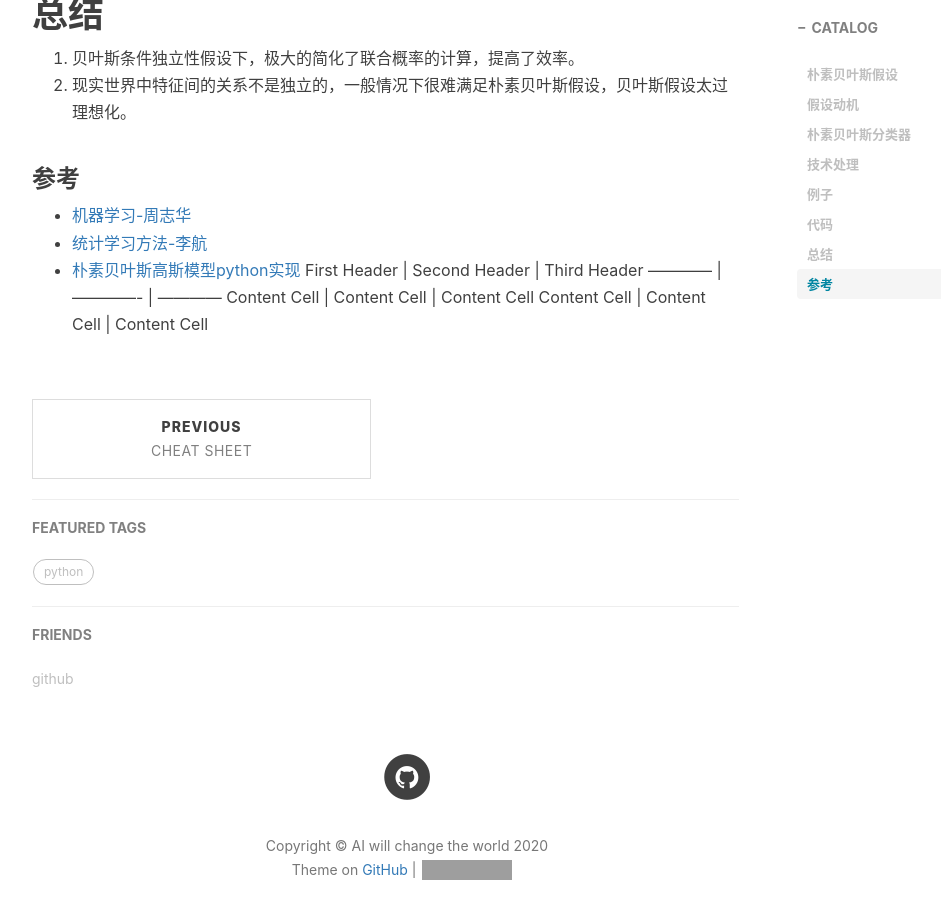
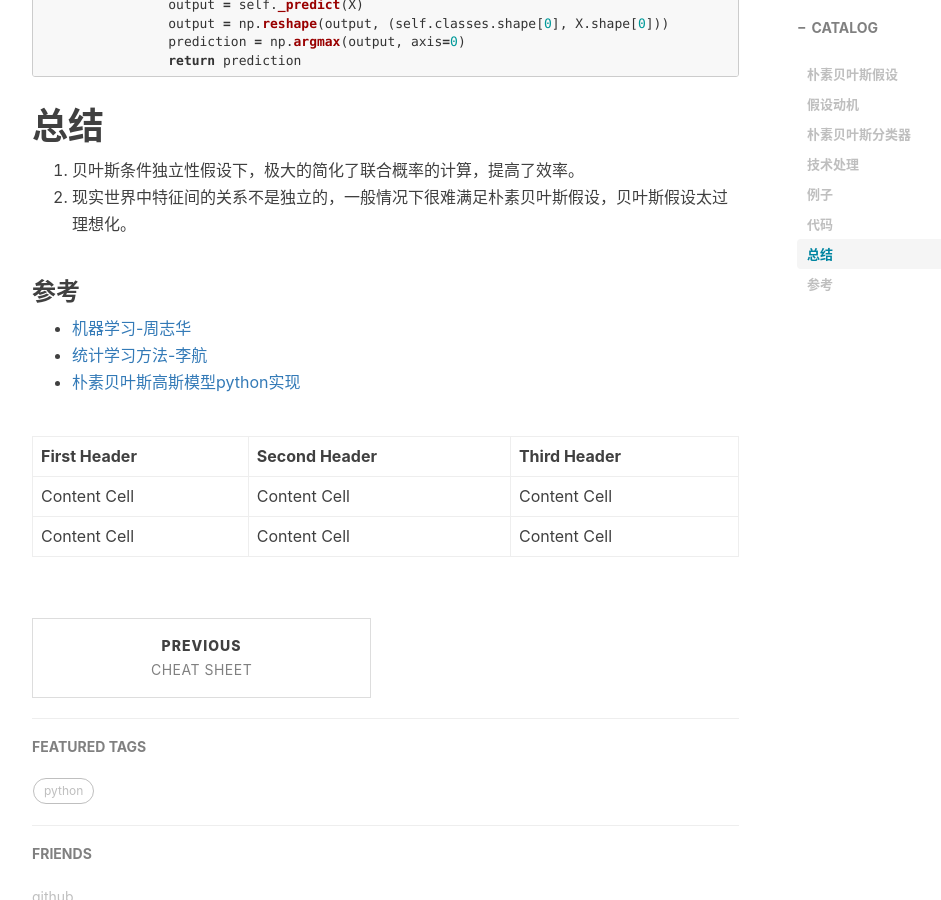
Before and after one commit to zhuxiaoxuhit/zhuxiaoxuhit.github.io, a Jekyll site: the page built from _posts/2020-03-13-朴素贝叶斯分类器.md, in a window 1280 px wide and 900 px high, scrolled down 5147 px. Shown: the whole window, without its empty margins (233-1174 px from the left). Built offline with Jekyll 4.4.1, drawn with Linux system fonts in a browser that asks for light colours; nearby versions of some CDN libraries; formulas are drawn with MathJax 3; comment, search, counter and statistics services are not loaded; some of the changed text lies outside the part shown; grey boxes are pictures that could not be loaded.

Commit message:
[MOD] bayes

```diff
--- a/_posts/2020-03-13-朴素贝叶斯分类器.md
+++ b/_posts/2020-03-13-朴素贝叶斯分类器.md
@@ -57,14 +57,15 @@
 使用贝叶斯估计判断是否新型冠状病毒感染者。
 数据集中有六人，其中感染者三人，未感染者三人。
 
-| 序号 | 发烧 | 咳嗽 | 无精神 | 感染 |
-| :---: | :---: | :---: | :----: | :---: |
-| 1 | 是 | 否 | 是 | 是 |
-| 2 | 是 | 是 | 否 | 是 |
-| 3 | 否 | 是 | 是 | 是 |
-| 4 | 否 | 否 | 否 | 否 |
-| 5 | 否 | 否 | 是 | 否 |
-| 6 | 否 | 是 | 否 | 否 |
+序号 | 发烧 | 咳嗽 | 无精神 | 感染
+:---: | :---: | :---: | :----: | :---:
+1 | 是 | 否 | 是 | 是
+2 | 是 | 是 | 否 | 是
+3 | 否 | 是 | 是 | 是
+4 | 否 | 否 | 否 | 否
+5 | 否 | 否 | 是 | 否
+6 | 否 | 是 | 否 | 否
+
 给定一人：发烧，不咳嗽，有精神，判断是否为新型冠状病毒感染者。
 分析：x是三维的特征，分别是{发烧，咳嗽，无精神}，y是类别，{感染者，未感染者}。注意观测未感染者时发烧的概率为0。
 计算先验：
@@ -135,6 +136,7 @@
 - [机器学习-周志华](https://github.com/Mikoto10032/DeepLearning/blob/master/books/%E6%9C%BA%E5%99%A8%E5%AD%A6%E4%B9%A0%E5%91%A8%E5%BF%97%E5%8D%8E.pdf)
 - [统计学习方法-李航](http://www.dgt-factory.com/uploads/2018/07/0725/%E7%BB%9F%E8%AE%A1%E5%AD%A6%E4%B9%A0%E6%96%B9%E6%B3%95.pdf)
 - [朴素贝叶斯高斯模型python实现](https://github.com/RRdmlearning/Machine-Learning-From-Scratch/blob/master/naive_bayes/naive_bayes.py)
+
 First Header | Second Header | Third Header
 ------------ | ------------- | ------------
 Content Cell | Content Cell  | Content Cell
```
